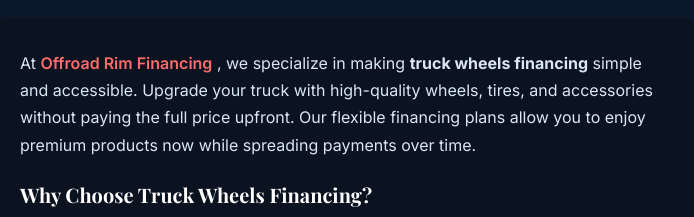
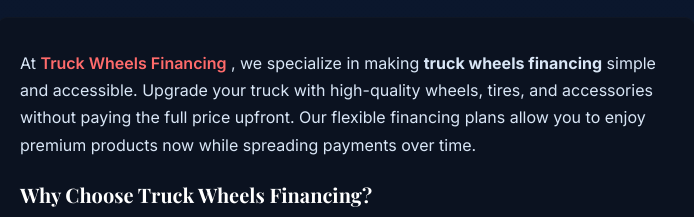
Before and after one commit to marinalopez624/truck-wheels-financing, a plain HTML site: page index.html in a window 1280 px wide. Shown: the part 191-408 px from the top of the page, 122-816 px from the left. Drawn offline with nearby package versions, Linux system fonts and the light colour scheme.

Commit message:
Update index.html

```diff
--- a/index.html
+++ b/index.html
@@ -50,7 +50,7 @@ footer{ margin-top:28px; padding-top:18px; border-top:1px solid rgba(255,255,255
 </header>
 <section class="hero">
 <div class="card">
-<p class="lead">At <a class="author-link" href="https://www.offroadrimfinancing.com/">Offroad Rim Financing</a> , we specialize in making <strong>truck wheels financing</strong> simple and accessible. Upgrade your truck with high-quality wheels, tires, and accessories without paying the full price upfront. Our flexible financing plans allow you to enjoy premium products now while spreading payments over time.</p>
+<p class="lead">At <a class="author-link" href="https://www.offroadrimfinancing.com/">Truck Wheels Financing</a> , we specialize in making <strong>truck wheels financing</strong> simple and accessible. Upgrade your truck with high-quality wheels, tires, and accessories without paying the full price upfront. Our flexible financing plans allow you to enjoy premium products now while spreading payments over time.</p>
 
 <article>
 <h2>Why Choose Truck Wheels Financing?</h2>
```
